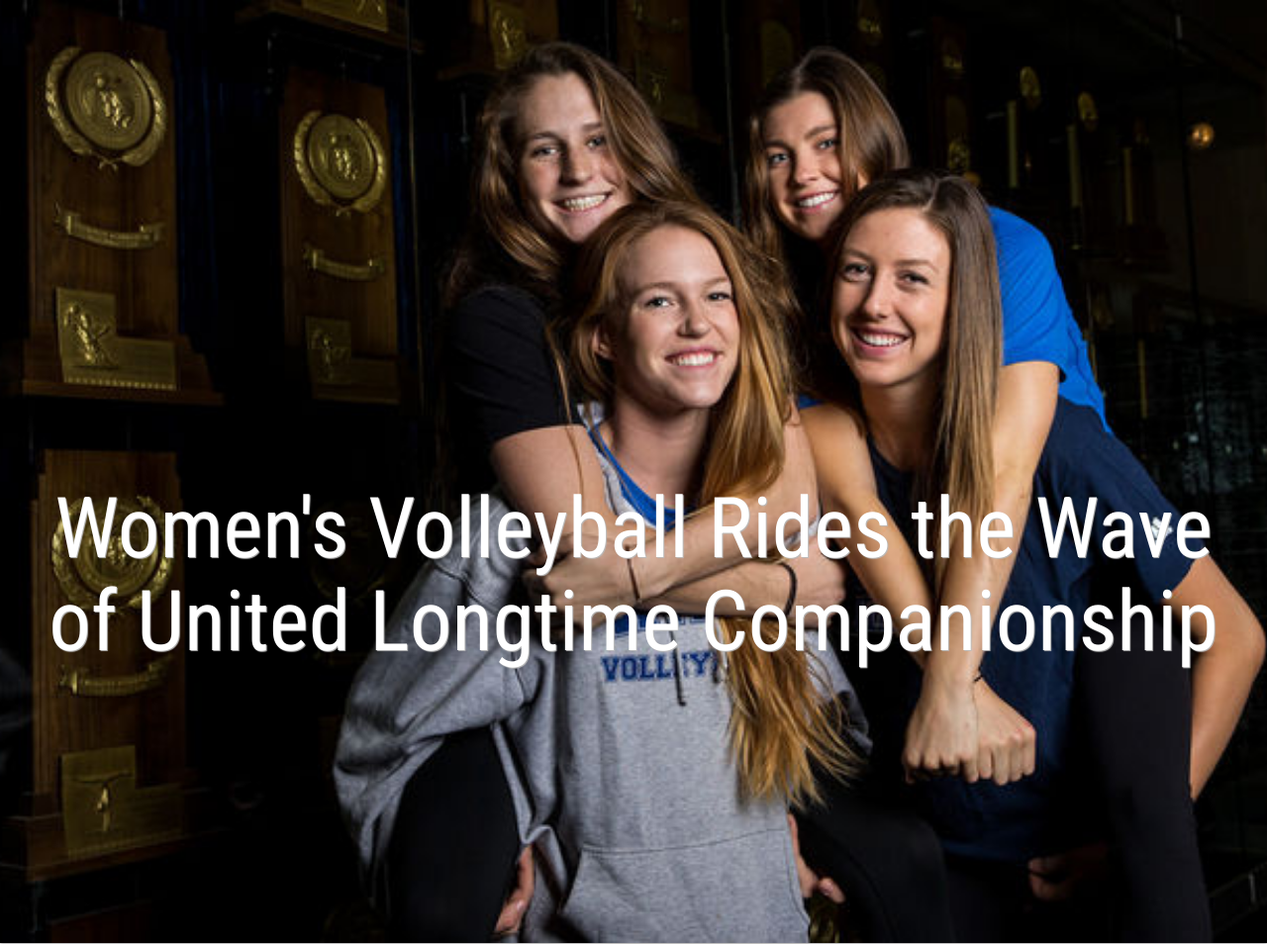
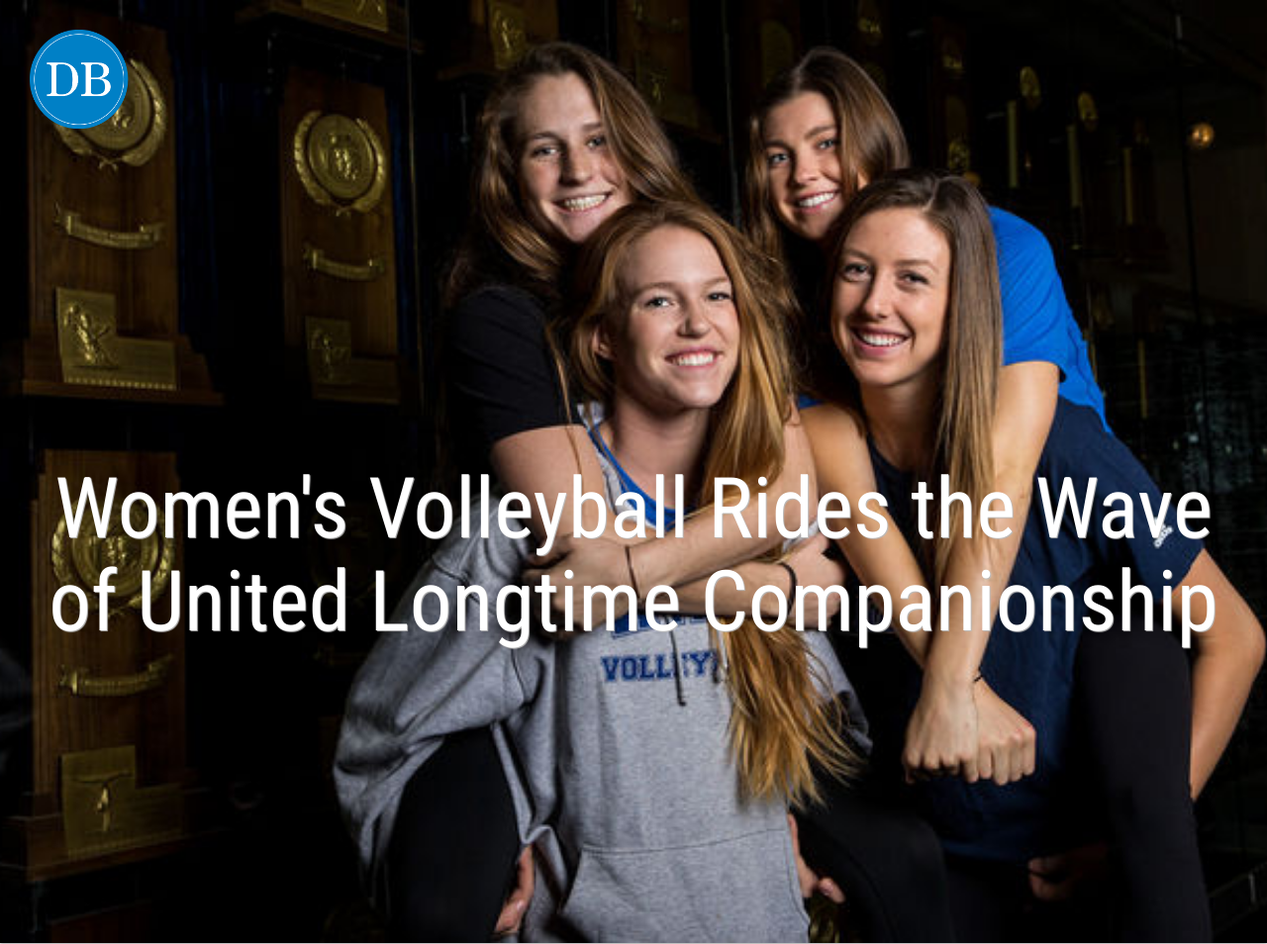
Before and after one commit to dailybruin/interactive.2016.womens-volleyball, a plain HTML site: page index.html in a window 1280 px wide. Shown: the top 954 px of the page at 99% size. Drawn offline with nearby package versions, Linux system fonts and the light colour scheme.

Commit message:
logo link

```diff
--- a/css/style.css
+++ b/css/style.css
@@ -1,3 +1,16 @@
+.daily-bruin-link {
+    float: left;
+    margin-top: 30px;
+    margin-left: 30px;
+}
+.daily-bruin-link a{
+  background-color: transparent;
+}
+
+.daily-bruin-link a img{
+  width: 100px;
+}
+
 .jumbotron {
   background-image: url("../photos/cover photo.jpg");
   background-size: cover;
@@ -32,8 +45,8 @@
 	}
   .jumbotron h1{
     padding: 30px;
-    padding-top: 420px;
-    padding-bottom: 220px;
+    padding-top: 400px;
+    padding-bottom: 240px;
     font-size: 85px;
     text-align: center;
     font-family: 'Roboto Condensed', sans-serif;
--- a/index.html
+++ b/index.html
@@ -14,6 +14,12 @@
     </head>
 
     <body>
+        <header>
+        <div class="daily-bruin-link">
+            <a href="http://dailybruin.com" target="_blank"><img src= "photos/Daily-Bruin-Logo.png"></a>
+        </div>
+        </header>
+
         <div class="jumbotron">
             <h1>Women's Volleyball Rides the Wave of United Longtime Companionship</h1>
         </div>
```
